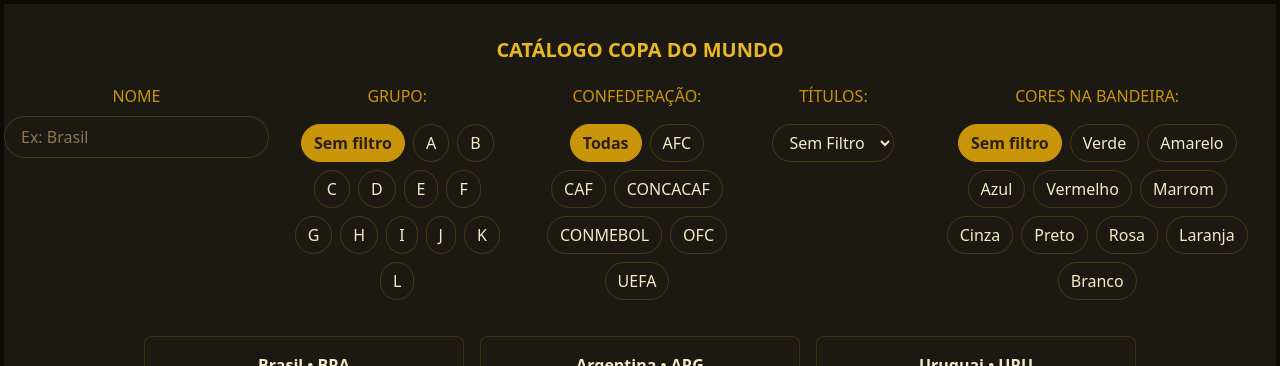
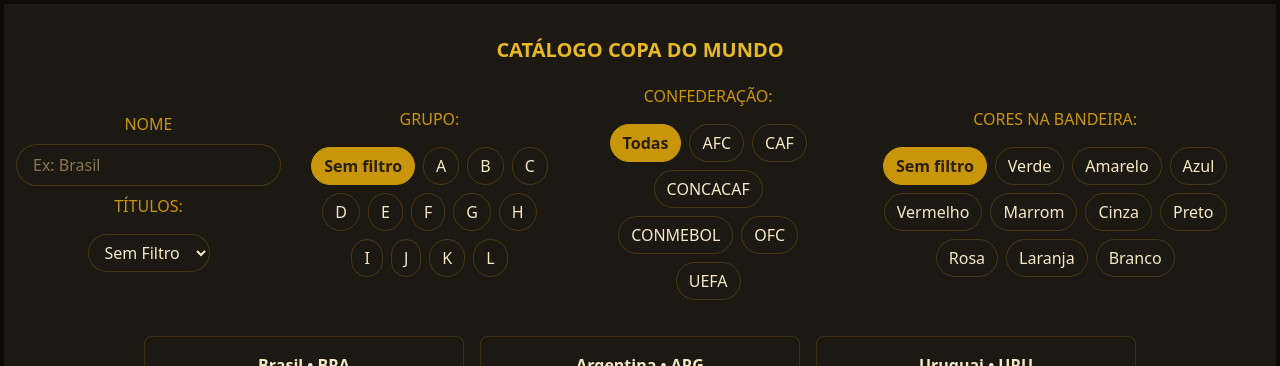
Before and after one commit to MiguelVitorOV/galeria-interativa-de-itens, a React (Vite) app: page / in a window 1280 px wide. Shown: the top 366 px of the page. Built offline with nearby package versions, Linux system fonts and the light colour scheme.

Commit message:
estilizando organização dos filtros

```diff
--- a/src/App.jsx
+++ b/src/App.jsx
@@ -16,14 +16,16 @@ function App() {
   const [filtroCor, setFiltroCor] = useState([])
 
   return (
-    <div className="flex flex-col items-center gap-5 m-1 py-8 bg-trofeu-bg-escuro">
+    <div className="flex flex-col items-center gap-5 px-3 m-1 py-8 bg-trofeu-bg-escuro">
       <h1 className="text-xl font-semibold text-ouro-brilhante">CATÁLOGO COPA DO MUNDO</h1>
 
-      <div className="flex justify-center w-full gap-2">
-        <FiltroBusca setFiltro={setFiltroBusca} filtro={filtroBusca} />
+      <div className="flex justify-center items-center w-full gap-2">
+        <div className="flex flex-col gap-2">
+          <FiltroBusca setFiltro={setFiltroBusca} filtro={filtroBusca} />
+          <FiltroTitulo setFiltro={setFiltroTitulo} filtro={filtroTitulo}/>
+        </div>
         <FiltroGrupo setFiltro={setFiltroGrupo} filtro={filtroGrupo}/>
         <FiltroConf setFiltro={setFiltroConfederacao} filtro={filtroConfederacao}/>
-        <FiltroTitulo setFiltro={setFiltroTitulo} filtro={filtroTitulo}/>
         <FiltroCor setFiltro={setFiltroCor} filtro={filtroCor}/>
       </div>
 
```
